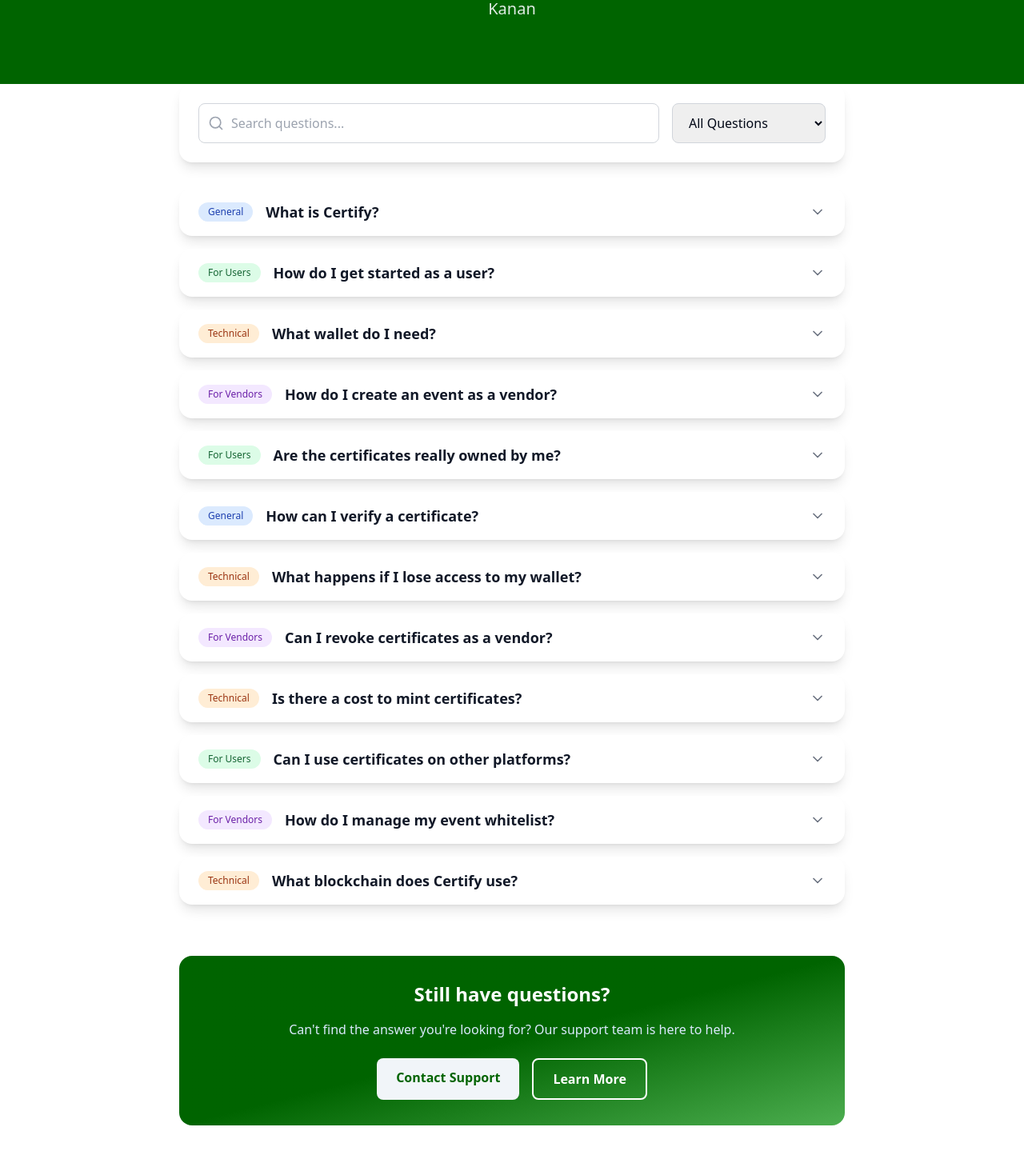
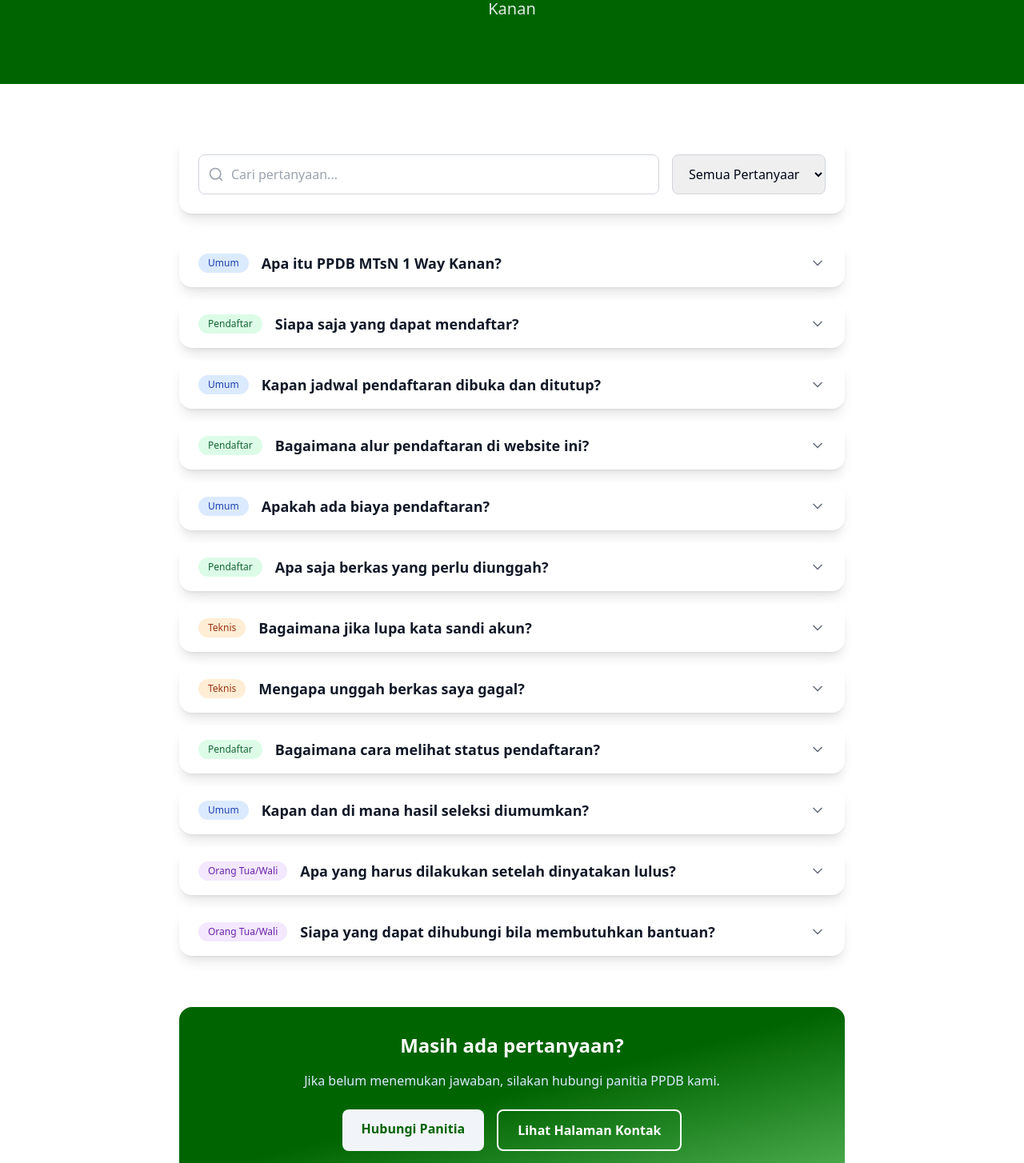
Before and after one commit to GPadaka19/ppdbmtsn1wk-react, a React (Vite) app: page /faq in a window 1280 px wide. Shown: the part 240-1694 px from the top of the page at 80% size. Built offline with nearby package versions, Linux system fonts and the light colour scheme; the HTML template or start-up script is replaced by a standard one.

Commit message:
feat: Update FAQ content and translations for PPDB MTsN 1 Way Kanan to enhance user experience

```diff
--- a/src/pages/Faq.tsx
+++ b/src/pages/Faq.tsx
@@ -1,7 +1,7 @@
 import Navigation from '@/components/layout/Navigation';
 import Footer from '@/components/layout/Footer';
 import React, { useState } from 'react';
-import { ChevronDown, ChevronUp, HelpCircle, Search } from 'lucide-react';
+import { ChevronDown, ChevronUp, Search } from 'lucide-react';
 
 interface FAQItem {
   id: string;
@@ -18,84 +18,84 @@ export default function FAQ() {
   const faqItems: FAQItem[] = [
     {
       id: '1',
-      question: 'What is Certify?',
-      answer: 'Certify is a blockchain-powered certificate issuance platform that allows organizations to create, manage, and issue digital certificates as NFTs. Recipients truly own their certificates, and anyone can verify their authenticity instantly.',
+      question: 'Apa itu PPDB MTsN 1 Way Kanan?',
+      answer: 'PPDB (Penerimaan Peserta Didik Baru) MTsN 1 Way Kanan adalah proses pendaftaran dan seleksi calon peserta didik baru yang dilaksanakan secara online melalui website ini.',
       category: 'general'
     },
     {
       id: '2',
-      question: 'How do I get started as a user?',
-      answer: 'To get started as a user, simply connect your crypto wallet, browse available events, register for events you\'re interested in, attend them, and then mint your certificates using the token codes provided.',
+      question: 'Siapa saja yang dapat mendaftar?',
+      answer: 'Siswa lulusan SD/MI atau sederajat pada tahun berjalan atau tahun sebelumnya yang memenuhi persyaratan administrasi dan usia yang ditetapkan.',
       category: 'users'
     },
     {
       id: '3',
-      question: 'What wallet do I need?',
-      answer: 'You need a Web3 wallet like MetaMask, WalletConnect, or any Ethereum-compatible wallet. The wallet is used for authentication and to receive your NFT certificates.',
-      category: 'technical'
+      question: 'Kapan jadwal pendaftaran dibuka dan ditutup?',
+      answer: 'Jadwal pendaftaran mengacu pada pengumuman resmi di halaman Informasi dan Pengumuman. Mohon cek secara berkala untuk tanggal mulai dan batas akhir pendaftaran.',
+      category: 'general'
     },
     {
       id: '4',
-      question: 'How do I create an event as a vendor?',
-      answer: 'Register as a vendor, connect your wallet, go to your dashboard, and click "Create Event". Fill in the event details, set up your whitelist requirements, and publish your event.',
-      category: 'vendors'
+      question: 'Bagaimana alur pendaftaran di website ini?',
+      answer: 'Buat akun, login, lengkapi data diri, alamat, asal sekolah, data orang tua, unggah berkas, lalu verifikasi dan kirim. Anda dapat memantau status pada halaman Dashboard.',
+      category: 'users'
     },
     {
       id: '5',
-      question: 'Are the certificates really owned by me?',
-      answer: 'Yes! Certificates are minted as NFTs directly to your wallet. You have full ownership and control over them. They cannot be revoked or taken away once minted.',
+      question: 'Apakah ada biaya pendaftaran?',
+      answer: 'PPDB MTsN 1 Way Kanan tidak memungut biaya pendaftaran (GRATIS). Waspada terhadap penipuan yang mengatasnamakan panitia.',
+      category: 'general'
+    },
+    {
+      id: '6',
+      question: 'Apa saja berkas yang perlu diunggah?',
+      answer: 'Umumnya meliputi pas foto, scan akta kelahiran, kartu keluarga, rapor/surat keterangan lulus, serta berkas pendukung lain bila diminta. Lihat detail pada langkah Berkas.',
       category: 'users'
     },
     {
-      id: '6',
-      question: 'How can I verify a certificate?',
-      answer: 'You can verify any certificate by visiting the verification page and entering the token ID. The blockchain will instantly confirm if the certificate is authentic and provide all relevant details.',
-      category: 'general'
-    },
-    {
       id: '7',
-      question: 'What happens if I lose access to my wallet?',
-      answer: 'If you lose access to your wallet, you lose access to your certificates. This is the nature of blockchain ownership. Always backup your wallet seed phrase securely.',
+      question: 'Bagaimana jika lupa kata sandi akun?',
+      answer: 'Silakan hubungi panitia melalui email ppdb@mtsn1waykanan.sch.id atau menu Kontak untuk bantuan reset akses akun.',
       category: 'technical'
     },
     {
       id: '8',
-      question: 'Can I revoke certificates as a vendor?',
-      answer: 'Once a certificate is minted as an NFT, it cannot be revoked or deleted. However, you can mark certificates as revoked in our system, which will show up during verification.',
-      category: 'vendors'
+      question: 'Mengapa unggah berkas saya gagal?',
+      answer: 'Pastikan ukuran dan format file sesuai ketentuan, koneksi internet stabil, dan coba ulang. Jika tetap gagal, hubungi panitia melalui halaman Kontak.',
+      category: 'technical'
     },
     {
       id: '9',
-      question: 'Is there a cost to mint certificates?',
-      answer: 'There may be small blockchain transaction fees (gas fees) when minting certificates. The exact cost depends on network congestion at the time of minting.',
-      category: 'technical'
+      question: 'Bagaimana cara melihat status pendaftaran?',
+      answer: 'Masuk ke Dashboard setelah login. Status akan diperbarui oleh panitia, termasuk verifikasi berkas dan hasil seleksi.',
+      category: 'users'
     },
     {
       id: '10',
-      question: 'Can I use certificates on other platforms?',
-      answer: 'Yes! Since certificates are standard NFTs, they can be displayed in any NFT wallet, marketplace, or platform that supports NFTs. They\'re not locked to Certify.',
-      category: 'users'
+      question: 'Kapan dan di mana hasil seleksi diumumkan?',
+      answer: 'Hasil seleksi akan diumumkan melalui halaman Pengumuman pada tanggal yang ditentukan. Pantau halaman tersebut secara berkala.',
+      category: 'general'
     },
     {
       id: '11',
-      question: 'How do I manage my event whitelist?',
-      answer: 'In your vendor dashboard, go to the specific event and click "View Whitelist". You can see all registered users, export the list, and revoke access if needed.',
+      question: 'Apa yang harus dilakukan setelah dinyatakan lulus?',
+      answer: 'Ikuti instruksi daftar ulang pada Pengumuman, siapkan berkas fisik bila diminta, dan lakukan konfirmasi kehadiran sesuai jadwal.',
       category: 'vendors'
     },
     {
       id: '12',
-      question: 'What blockchain does Certify use?',
-      answer: 'Certify is built on Ethereum, ensuring maximum compatibility and security. Your certificates are stored on the Ethereum blockchain permanently.',
-      category: 'technical'
+      question: 'Siapa yang dapat dihubungi bila membutuhkan bantuan?',
+      answer: 'Anda dapat menghubungi panitia melalui halaman Kontak atau email ke ppdb@mtsn1waykanan.sch.id pada jam operasional.',
+      category: 'vendors'
     }
   ];
 
   const categories = [
-    { id: 'all', label: 'All Questions' },
-    { id: 'general', label: 'General' },
-    { id: 'users', label: 'For Users' },
-    { id: 'vendors', label: 'For Vendors' },
-    { id: 'technical', label: 'Technical' }
+    { id: 'all', label: 'Semua Pertanyaan' },
+    { id: 'general', label: 'Umum' },
+    { id: 'users', label: 'Pendaftar' },
+    { id: 'vendors', label: 'Orang Tua/Wali' },
+    { id: 'technical', label: 'Teknis' }
   ];
 
   const filteredFAQs = faqItems.filter(item => {
@@ -117,9 +117,9 @@ export default function FAQ() {
     <div className="min-h-screen bg-background">
          <Navigation />
         {/* Header */}
-        <section className="bg-primary text-primary-foreground section-padding">
+        <section className="bg-primary text-primary-foreground section-padding mb-16">
         <div className="container-custom text-center">
-          <h1 className="text-4xl md:text-5xl font-bold mb-4">Frequently Asked Question</h1>
+          <h1 className="text-4xl md:text-5xl font-bold mb-4">Pertanyaan yang Sering Diajukan (FAQ)</h1>
           <p className="text-xl opacity-90 max-w-2xl mx-auto">
           Temukan jawaban atas pertanyaan umum tentang PPDB MTsN 1 Way Kanan
           </p>
@@ -138,7 +138,7 @@ export default function FAQ() {
                 <Search className="absolute left-3 top-1/2 transform -translate-y-1/2 h-5 w-5 text-gray-400" />
                 <input
                   type="text"
-                  placeholder="Search questions..."
+                  placeholder="Cari pertanyaan..."
                   value={searchTerm}
                   onChange={(e) => setSearchTerm(e.target.value)}
                   className="w-full pl-10 pr-4 py-3 border border-gray-300 rounded-lg focus:ring-2 focus:ring-blue-500 focus:border-transparent"
@@ -214,10 +214,10 @@ export default function FAQ() {
               <Search className="h-8 w-8 text-gray-400" />
             </div>
             <h3 className="text-xl font-semibold text-gray-900 mb-2">
-              No questions found
+              Tidak ada pertanyaan ditemukan
             </h3>
             <p className="text-gray-600 mb-6">
-              Try adjusting your search terms or category filter
+              Coba ubah kata kunci atau kategori pencarian
             </p>
             <button
               onClick={() => {
@@ -226,7 +226,7 @@ export default function FAQ() {
               }}
               className="bg-blue-600 hover:bg-blue-700 text-white px-6 py-3 rounded-lg font-semibold transition-colors"
             >
-              Clear Filters
+              Bersihkan Filter
             </button>
           </div>
         )}
@@ -234,23 +234,23 @@ export default function FAQ() {
         {/* Contact Section */}
         <div className="mt-16 mb-16 bg-gradient-to-br from-primary via-primary to-secondary rounded-2xl p-8 text-white text-center">
           <h2 className="text-2xl font-bold mb-4">
-            Still have questions?
+            Masih ada pertanyaan?
           </h2>
           <p className="text-blue-100 mb-6">
-            Can't find the answer you're looking for? Our support team is here to help.
+            Jika belum menemukan jawaban, silakan hubungi panitia PPDB kami.
           </p>
           <div className="flex flex-col sm:flex-row gap-4 justify-center">
             <a
-              href="mailto:support@certify.com"
+              href="mailto:ppdb@mtsn1waykanan.sch.id"
               className="bg-muted text-primary hover:bg-blue-50 px-6 py-3 rounded-lg font-semibold transition-all"
             >
-              Contact Support
+              Hubungi Panitia
             </a>
             <a
-              href="/about"
+              href="/kontak"
               className="border-2 border-white text-white hover:bg-white hover:text-blue-600 px-6 py-3 rounded-lg font-semibold transition-all"
             >
-              Learn More
+              Lihat Halaman Kontak
             </a>
           </div>
         </div>
```
